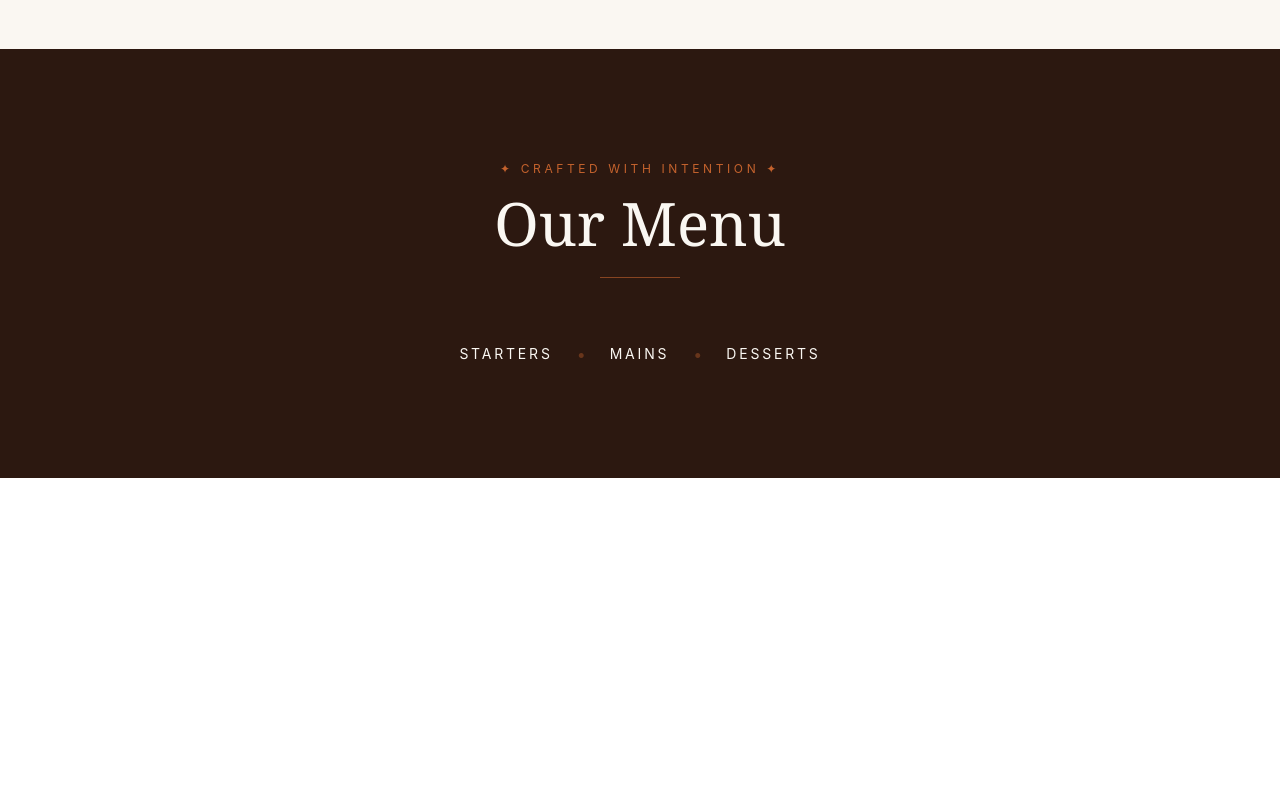
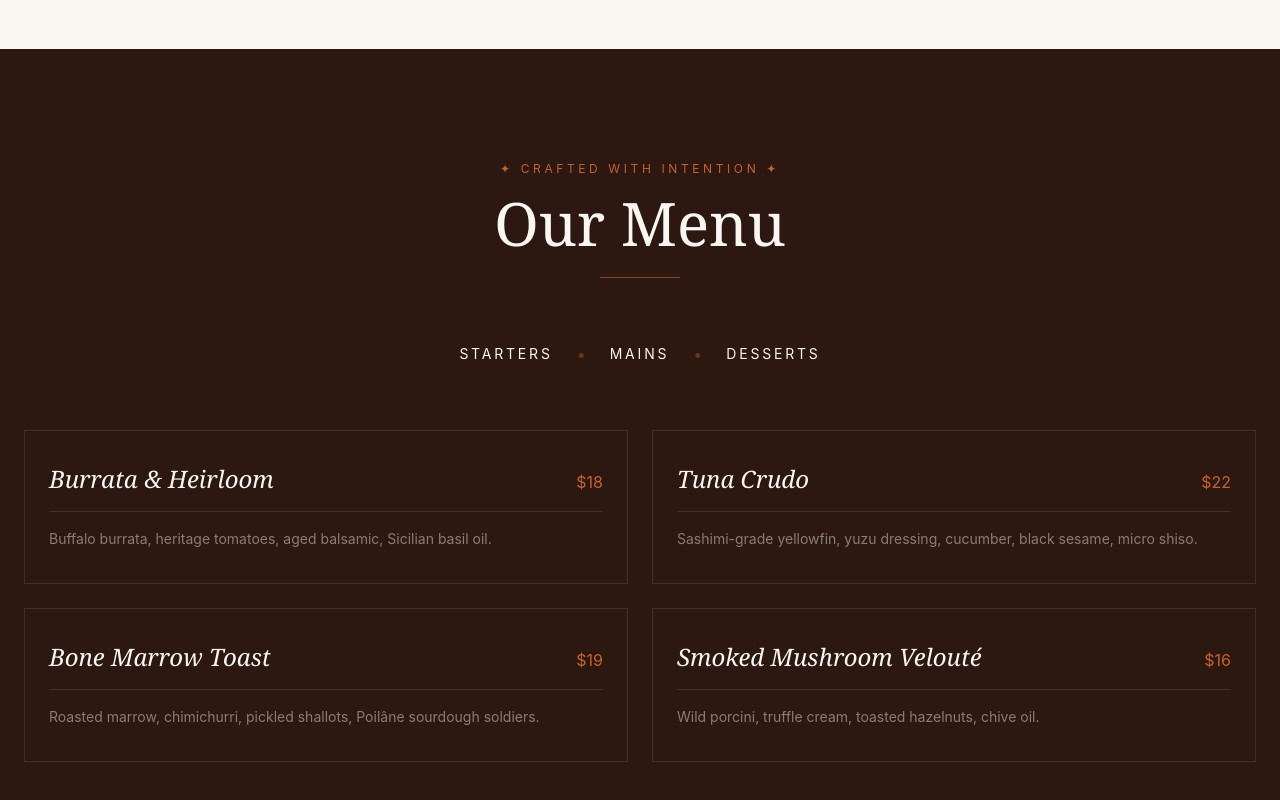
Before and after one commit to CodeByMaverick/ember-and-oak, a website: page index.html in a window 1280 px wide. Shown: the part 1663-2463 px from the top of the page. Before the commit the page ends 2141 px from the top, so only its background shows below. Drawn offline with Linux system fonts and the light colour scheme.

Commit message:
Build menu card grid

```diff
--- a/index.html
+++ b/index.html
@@ -96,35 +96,35 @@
                     Grown with love.
                 </h2>
 
-                <p class="mt-8 max-w-xl text-base leading-7 text-[#6B625C]">
+                <p class="mt-8 max-w-xl text-base leading-7 text-warmgray">
                     Ember & Oak was born from a single conviction — that a great meal is more than food. It is the
                     warmth of the room, the care in the kitchen, and the people sitting across the table.
                 </p>
 
-                <p class="mt-5 max-w-xl text-base leading-7 text-[#6B625C]">
+                <p class="mt-5 max-w-xl text-base leading-7 text-warmgray">
                     We source every ingredient from farms within 100 kilometres of our kitchen. Our menu changes with
                     the seasons, never with trends. Come hungry. Leave slowly.
 
                 </p>
 
-                <div class="mt-10 grid grid-cols-3 border-t border-[#6B625C]/40 pt-6">
+                <div class="mt-10 grid grid-cols-3 border-t border-warmgray/40 pt-6">
                     <div>
                         <p class="font-serif text-3xl text-espresso">12</p>
-                        <p class="mt-1 text-xs uppercase tracking-[0.15em] text-[#6B625C]">
+                        <p class="mt-1 text-xs uppercase tracking-[0.15em] text-warmgray">
                             Farm Partners
                         </p>
                     </div>
 
-                    <div class="border-l border-[#6B625C]/40 pl-6">
+                    <div class="border-l border-warmgray/40 pl-6">
                         <p class="font-serif text-3xl text-espresso">8</p>
-                        <p class="mt-1 text-xs uppercase tracking-[0.15em] text-[#6B625C]">
+                        <p class="mt-1 text-xs uppercase tracking-[0.15em] text-warmgray">
                             Years Open
                         </p>
                     </div>
 
-                    <div class="border-l border-[#6B625C]/40 pl-6">
+                    <div class="border-l border-warmgray/40 pl-6">
                         <p class="font-serif text-3xl text-espresso">4.9</p>
-                        <p class="mt-1 text-xs uppercase tracking-[0.15em] text-[#6B625C]">
+                        <p class="mt-1 text-xs uppercase tracking-[0.15em] text-warmgray">
                             Guest Rating
                         </p>
                     </div>
@@ -181,6 +181,102 @@
 
         </div>
 
+        <div class="mt-16 gap-6 grid md:grid-cols-2">
+
+            <div class="border border-cream/10 px-6 py-8">
+
+                <div class="flex items-baseline justify-between gap-6">
+
+                    <h3 class="font-serif text-2xl italic text-cream">
+                        Burrata & Heirloom
+                    </h3>
+
+                    <span class="text-base text-terracotta">
+                        $18
+                    </span>
+
+                </div>
+
+                <div class="mt-4 h-px w-full bg-cream/10"></div>
+
+                <p class="mt-4 text-sm leading-relaxed text-cream/45">
+                    Buffalo burrata, heritage tomatoes, aged balsamic, Sicilian basil oil.
+
+                </p>
+
+            </div>
+
+            <div class="border border-cream/10 px-6 py-8">
+
+                <div class="flex items-baseline justify-between gap-6">
+
+                    <h3 class="font-serif text-2xl italic text-cream">
+                        Tuna Crudo
+                    </h3>
+
+                    <span class="text-base text-terracotta">
+                        $22
+                    </span>
+
+                </div>
+
+                <div class="mt-4 h-px w-full bg-cream/10"></div>
+
+                <p class="mt-4 text-sm leading-relaxed text-cream/45">
+                    Sashimi-grade yellowfin, yuzu dressing, cucumber, black sesame, micro shiso.
+
+                </p>
+
+            </div>
+
+            <div class="border border-cream/10 px-6 py-8">
+
+                <div class="flex items-baseline justify-between gap-6">
+
+                    <h3 class="font-serif text-2xl italic text-cream">
+                        Bone Marrow Toast
+                    </h3>
+
+                    <span class="text-base text-terracotta">
+                        $19
+                    </span>
+
+                </div>
+
+                <div class="mt-4 h-px w-full bg-cream/10"></div>
+
+                <p class="mt-4 text-sm leading-relaxed text-cream/45">
+                    Roasted marrow, chimichurri, pickled shallots, Poilâne sourdough soldiers.
+
+                </p>
+
+            </div>
+
+            <div class="border border-cream/10 px-6 py-8">
+
+                <div class="flex items-baseline justify-between gap-6">
+
+                    <h3 class="font-serif text-2xl italic text-cream">
+                        Smoked Mushroom Velouté
+                    </h3>
+
+                    <span class="text-base text-terracotta">
+                        $16
+                    </span>
+
+                </div>
+
+                <div class="mt-4 h-px w-full bg-cream/10"></div>
+
+                <p class="mt-4 text-sm leading-relaxed text-cream/45">
+                    Wild porcini, truffle cream, toasted hazelnuts, chive oil.
+
+                </p>
+
+            </div>
+
+        </div>
+
     </section>
 
     <script src="js/script.js"></script>
--- a/src/input.css
+++ b/src/input.css
@@ -4,4 +4,5 @@
     --color-cream: #FAF7F2;
     --color-espresso: #2C1810;
     --color-terracotta: #C4622D;
+    --color-warmgray: #6B625C;
 }
```
Also changed, not shown: src/output.css.
